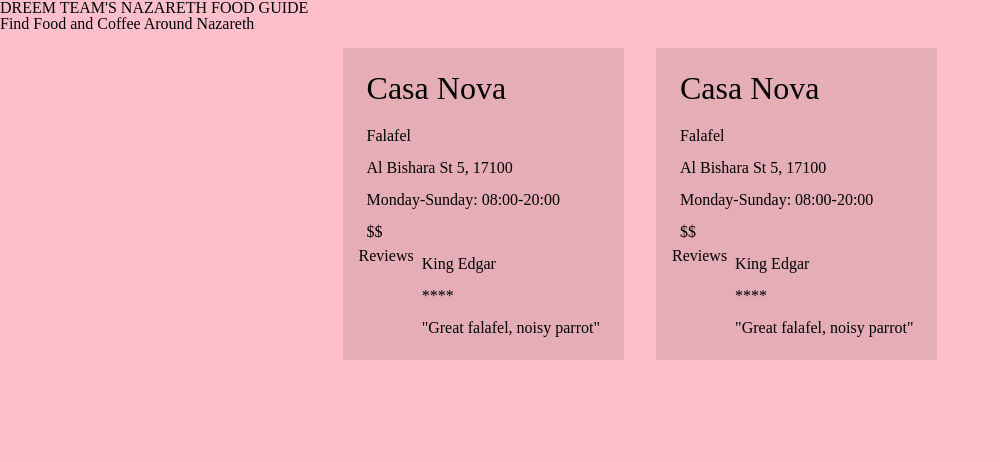
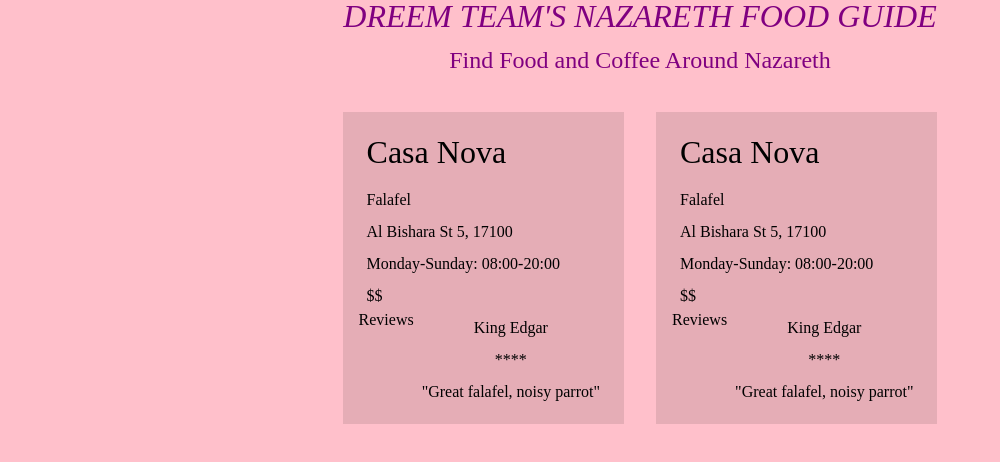
Before and after one commit to FACN1/week6-D-REEM-TEAM, a website: page public/index.html in a window 1280 px wide. Shown: the whole page, without its empty margins (0-1000 px from the left). Drawn offline with Linux system fonts and the light colour scheme.

Commit message:
update for headers in css

```diff
--- a/public/css/main.css
+++ b/public/css/main.css
@@ -52,6 +52,22 @@ body {
   background: pink;
 }
 
+h1 {
+	text-align: center;
+	font-size: 2rem;
+	color: purple;
+	margin-bottom: 1rem;
+	font-style: oblique;
+}
+
+h2 {
+	text-align: center;
+	font-size: 1.5rem;
+	margin-bottom: 1.5rem;
+	color:purple;
+
+}
+
 #restaurant-list-container {
 	display: flex;
 	justify-content: center;
@@ -60,12 +76,12 @@ body {
 }
 
 
-
 .restaurant-wrapper {
   margin: 1rem;
 	background-color: rgba(0, 0, 0, 0.1);
 	padding: 1rem;
 }
+
 
 .restaurant-name {
 	font-size: 2rem;
@@ -90,6 +106,7 @@ body {
 }
 
 .reviews-container {
+	text-align: center;
 	display: flex;
 	flex-wrap: wrap;
 }
```
